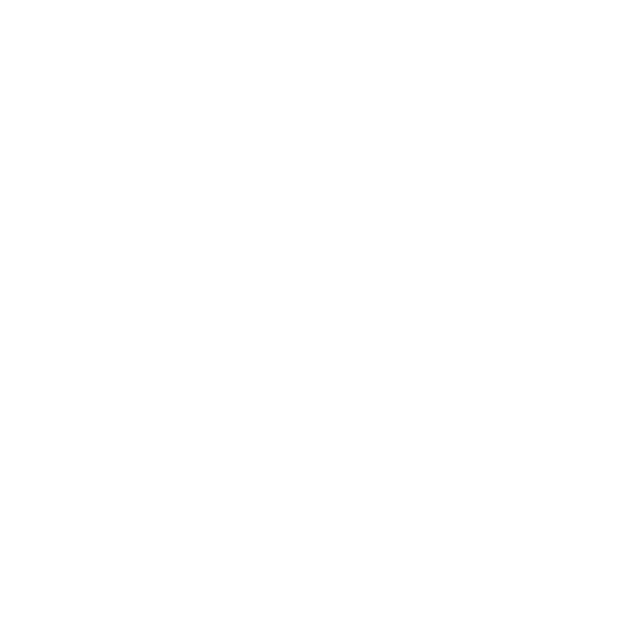
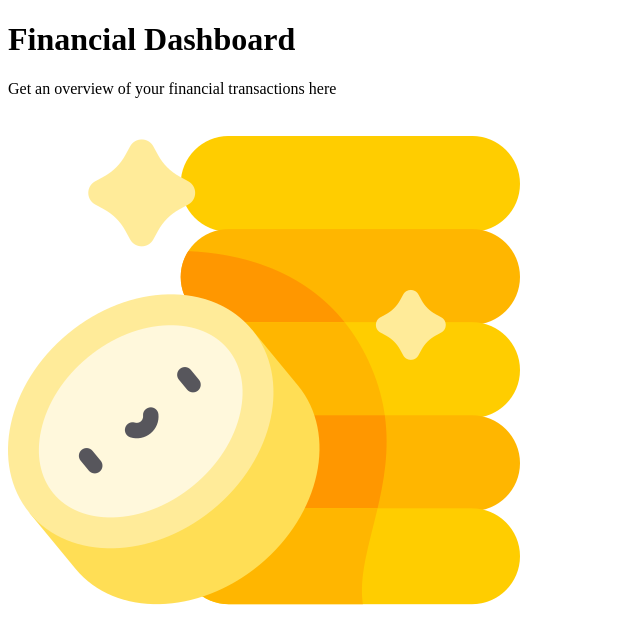
Before and after one commit to chrysaliswoon/sei-project3, a React (Create React App) app: page /dashboard in a window 1280 px wide. Before the commit this address had no page. Shown: the top 644 px of the page, without its empty margins (0-640 px from the left). Built offline with nearby package versions, Linux system fonts and the light colour scheme.

Commit message:
created navbar for dashboard

```diff
--- a/src/components/navigation/navbar.jsx
+++ b/src/components/navigation/navbar.jsx
@@ -0,0 +1,13 @@
+import logo from '../../assets/logo.png'
+
+export default function SideNavigation() {
+    return(
+        <aside class="w-64" aria-label="Sidebar">
+            <div class="overflow-y-auto py-4 px-3 bg-gray-50 rounded dark:bg-gray-800">
+                <a href="https://sei-financial-tracker.vercel.app" class="flex items-center pl-2.5 mb-5">
+                    <img src={logo} class="h-6 mr-3 sm:h-7" alt="Financial Tracker Logo"/>
+                </a>
+            </div>
+        </aside>
+    )
+}
--- a/src/index.jsx
+++ b/src/index.jsx
@@ -3,6 +3,7 @@ import React from "react";
 import ReactDOM from "react-dom";
 import LoginPage from "./pages/login";
 import RegisterPage from './pages/register'
+import Dashboard from './pages/dashboard'
 import { BrowserRouter } from "react-router-dom";
 import { Routes, Route } from "react-router-dom";
 import reportWebVitals from "./unitTest/reportWebVitals";
@@ -13,6 +14,7 @@ ReactDOM.render(
       <Routes>
         <Route path="/" element={<LoginPage />} />
         <Route path="register" element={<RegisterPage />} />
+        <Route path="dashboard" element={<Dashboard />} />
       </Routes>
     </BrowserRouter>
   </React.StrictMode>,
--- a/src/pages/dashboard.jsx
+++ b/src/pages/dashboard.jsx
@@ -0,0 +1,15 @@
+import SideNavigation from '../components/navigation/navbar'
+
+export default function Dashboard() {
+  return (
+    <div>
+      <div className="">
+        <h1 className="">Financial Dashboard</h1>
+        <p>Get an overview of your financial transactions here</p>
+      </div>
+      <div className="">
+          <SideNavigation />
+      </div>
+    </div>
+  );
+}
```
